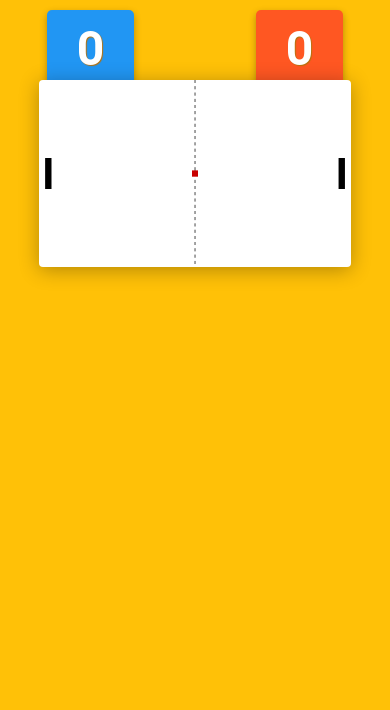
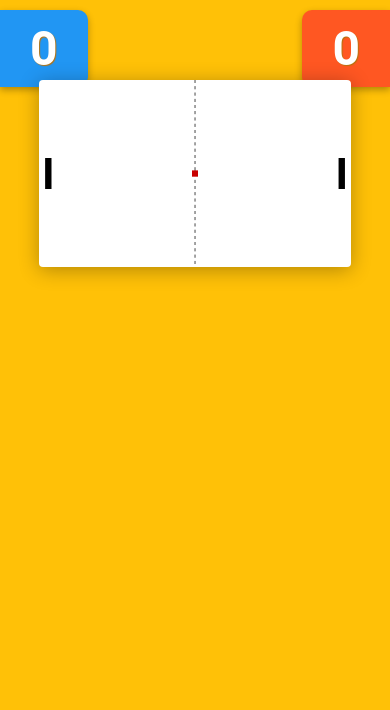
Before and after one commit to ashwin-pc/pong, a plain HTML site: page index.html in a window 390 px wide. Shown: the part 134-844 px from the top of the page. Drawn offline with Linux system fonts and the light colour scheme.

Commit message:
style fixes

```diff
--- a/style.css
+++ b/style.css
@@ -15,20 +15,21 @@ body {
     color: white;
     font-size: 4rem;
     position: fixed;
-    top: 75px;
+    top: 0;
     font-family: "roboto", Arial, sans-serif;
     text-shadow: 1px 1px 1px #b7720d;
     font-weight: bold;
-    left: 12%;
+    left: 0;
     background: #2196F3;
     padding: 10px 30px;
-    border-radius: 5px;
+    border-radius: 0 0 10px 0;
     z-index: -1;
     box-shadow: 0px 3px 7px 0px rgba(0, 0, 0, 0.3);
 }
 
 #p2-score {
-    right: 12%;
+    border-radius: 0 0 0 10px;
+    right: 0;
     left: inherit;
     background-color: #FF5722;
 }
@@ -49,7 +50,12 @@ canvas {
     }
 
     .score {
+        border-radius: 0 10px 10px 0;
         top: 9rem;
         font-size: 3rem;
     }
+
+    #p2-score {
+        border-radius: 10px 0 0 10px;
+    }
 }
```
